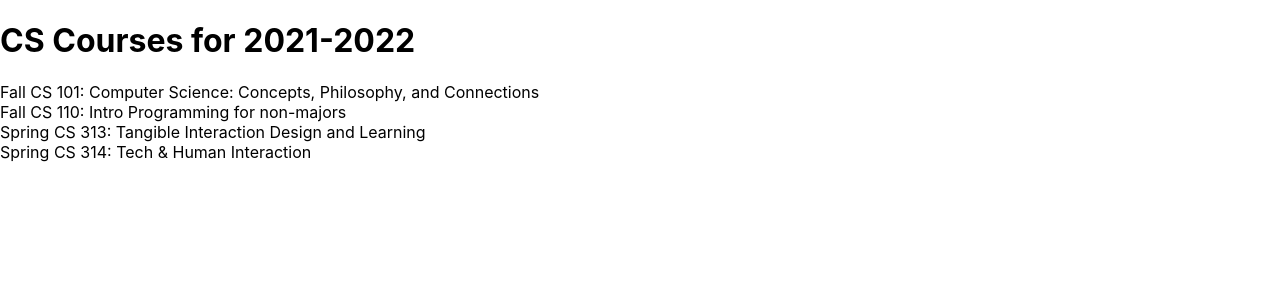
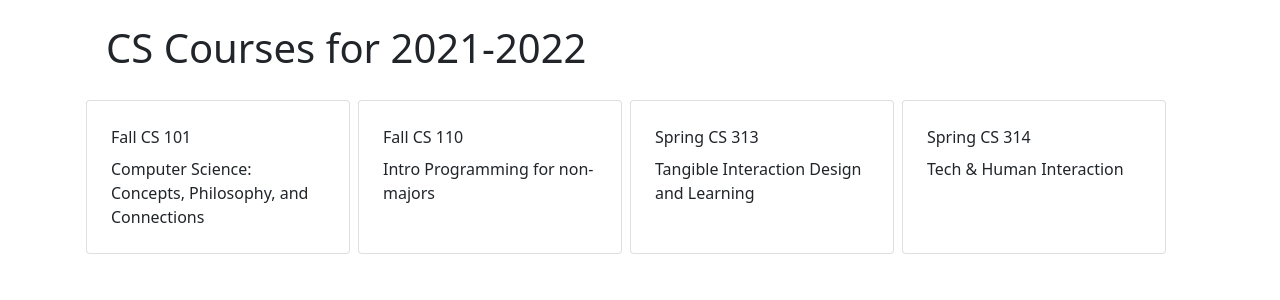
Before and after one commit to javiercuadra/CS394-React-Tutorial, a React (Create React App) app: page / in a window 1280 px wide. Shown: the top 300 px of the page. Built offline with nearby package versions, Linux system fonts and the light colour scheme.

Commit message:
added bootstrap and custom styles

```diff
--- a/package.json
+++ b/package.json
@@ -6,6 +6,7 @@
     "@testing-library/jest-dom": "^5.16.3",
     "@testing-library/react": "^12.1.4",
     "@testing-library/user-event": "^13.5.0",
+    "bootstrap": "^5.1.3",
     "react": "^17.0.2",
     "react-dom": "^17.0.2",
     "react-scripts": "^5.0.0",
--- a/src/App.css
+++ b/src/App.css
@@ -28,6 +28,12 @@
   color: #61dafb;
 }
 
+.course-list {
+  display: grid;
+  grid-template-columns: repeat(auto-fill, minmax(12rem, 17rem));
+  /* grid-template-rows: ; */
+}
+
 @keyframes App-logo-spin {
   from {
     transform: rotate(0deg);
--- a/src/App.js
+++ b/src/App.js
@@ -1,4 +1,5 @@
 import React from "react";
+import './App.css'
 
 const schedule = {
   "title": "CS Courses for 2021-2022",
@@ -37,21 +38,28 @@
 )
 
 const Banner=({title}) => (
-  <h1>{title}</h1>
+  <h1 className="m-4">{title}</h1>
 )
 
 const CourseList=({courses}) => (
-  Object.values(courses).map(course => <Course key={course.id} course={course} />)
+<div className="course-list">
+    {Object.values(courses).map(course => <Course key={course.id} course={course} />)}
+  </div>
 )
 
 const Course=({course}) => (
-  <div>
-    {getCourseTerm(course)} CS {getCourseNumber(course)}: {course.title}
+  <div className="card m-1 p-2">
+    <div className="card-body">
+      <div className="card-title">
+        {getCourseTerm(course)} CS {getCourseNumber(course)}
+      </div>
+      <div className="card-text">{course.title}</div>
+    </div>
   </div>
 );
 
 const App = () => (
-  <div>
+  <div className="container">
     <Banner title={schedule.title} />
     <CourseList courses={schedule.courses} />
   </div>
--- a/src/index.js
+++ b/src/index.js
@@ -1,6 +1,6 @@
 import React from 'react';
 import ReactDOM from 'react-dom';
-import './index.css';
+import 'bootstrap/dist/css/bootstrap.min.css';
 import App from './App';
 import reportWebVitals from './reportWebVitals';
 
```
Also changed, not shown: 1 other file (tests, documents, lock files or other folders).
